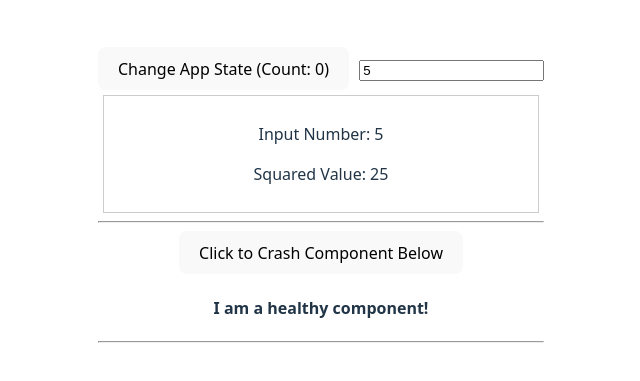
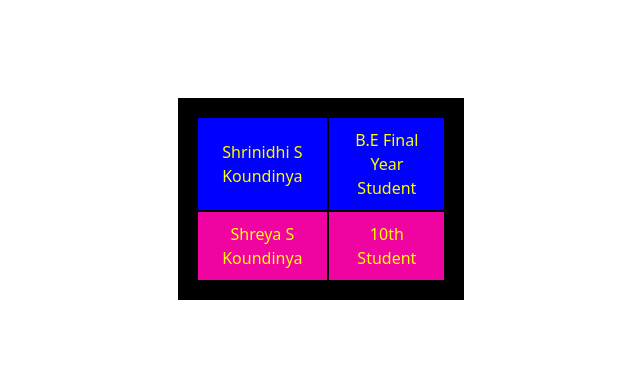
Before and after one commit to K0UND1NYA/MERN_Stack, a React (Vite) app: page / in a window 1280 px wide. Shown: the part 201-582 px from the top of the page, without its empty margins (319-959 px from the left). Built offline with nearby package versions, Linux system fonts and the light colour scheme.

Commit message:
31-10-25

```diff
--- a/src/App.jsx
+++ b/src/App.jsx
@@ -23,7 +23,15 @@ import Callback from "./HookOne/Callback";
 import CounterApp from "./HookOne/CounterApp";
 import Login from "./LoginPage";
 import Task from "./Task";
+import Table from "./Table";
 function App() {
+  const tablestyle={
+        borderCollapse:"collapse",
+        width:"70%",
+        margin :"20px Auto",
+        textAlign:"center",
+        border : "20px solid #000",
+    }
   return (
     <div className="App">
       {/* <FirstComponent name="SSK"/>
@@ -56,7 +64,12 @@ function App() {
       {/* <Callback /> */}
       {/* <CounterApp/> */}
       {/* <Login /> */}
-      <Task />
+      {/* <Task /> */}
+      <table style={tablestyle}>
+        <tbody>
+          <Table/>
+        </tbody>
+      </table>
     </div>
   );
 }
--- /dev/null
+++ b/src/Table.jsx
@@ -0,0 +1,31 @@
+import React from 'react'
+const rowStyle1={
+    backgroundColor:"red",
+    color:"yellow",
+};
+const cellStyle1={
+  backgroundColor:"blue",
+  padding:"10px",
+  border:"2px solid black"
+}
+const cellStyle2={
+  backgroundColor:"#ef04a1ff",
+  padding:"10px",
+  border:"2px solid black"
+}
+function Table() {
+  return (
+    <>
+    <tr style={rowStyle1}>
+        <td style={cellStyle1}>Shrinidhi S Koundinya</td>
+        <td style={cellStyle1}>B.E Final Year Student </td>
+    </tr>
+    <tr style={rowStyle1}>
+        <td style={cellStyle2}>Shreya S Koundinya</td>
+        <td style={cellStyle2}>10th Student</td>
+    </tr>
+    </>
+  )
+}
+
+export default Table
--- a/src/Task.jsx
+++ b/src/Task.jsx
@@ -67,7 +67,7 @@ const PortalMessage = ({ children }) => {
   );
 };
 
-function Tasks() {
+function Task() {
   const [count, setCount] = useState(0);
   const [squareNumber, setSquareNumber] = useState(5);
   const [showPortal, setShowPortal] = useState(true);
@@ -80,9 +80,7 @@ function Tasks() {
 
   return (
     <>
-      <button onClick={() => setCount(c => c + 1)}>
-        Change App State (Count: {count})
-      </button>
+      <label >Enter the number </label>
       <input
         type="number"
         value={squareNumber}
@@ -106,4 +104,4 @@ function Tasks() {
   );
 }
 
-export default Tasks;
+export default Task;
```
